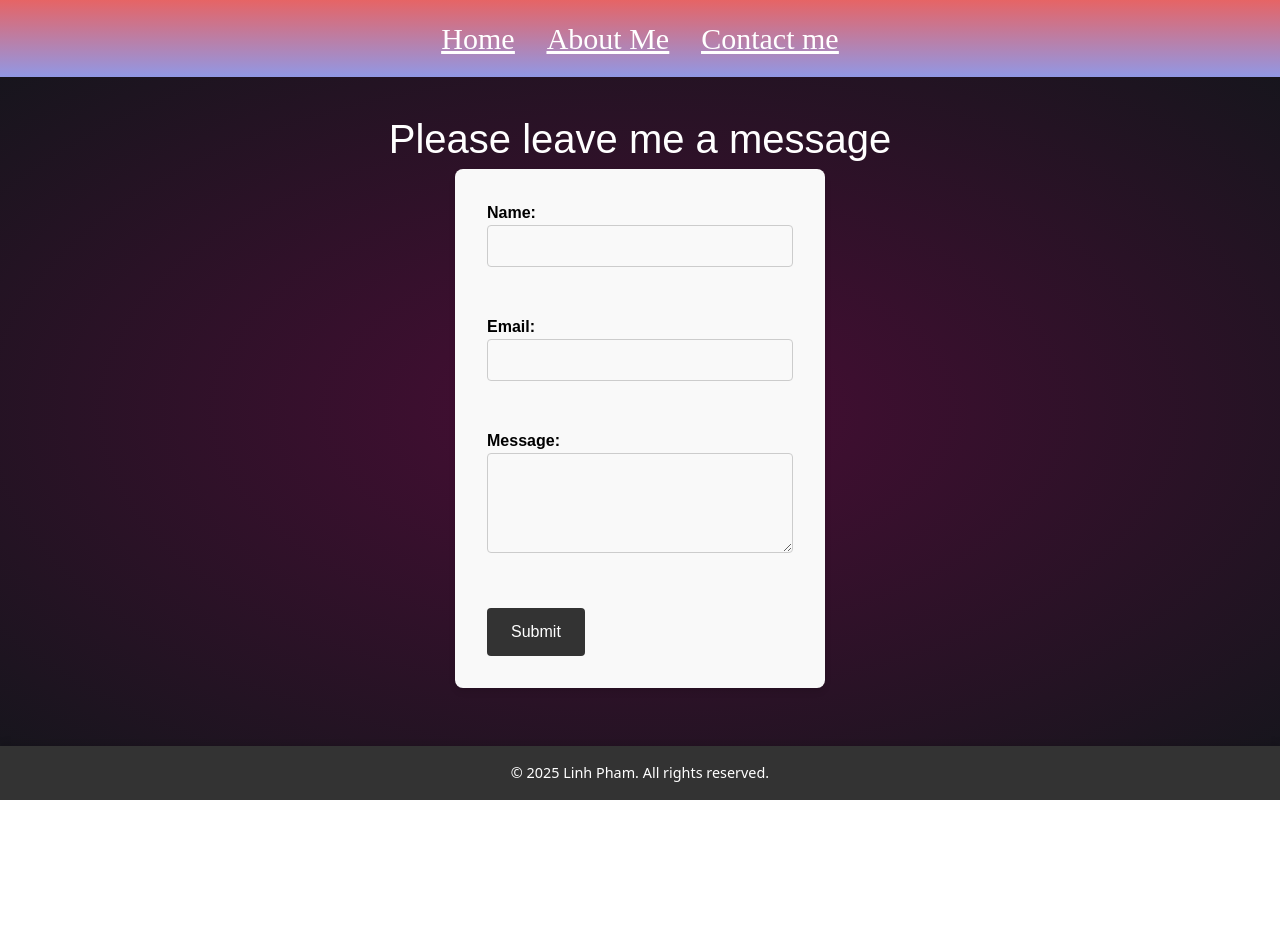
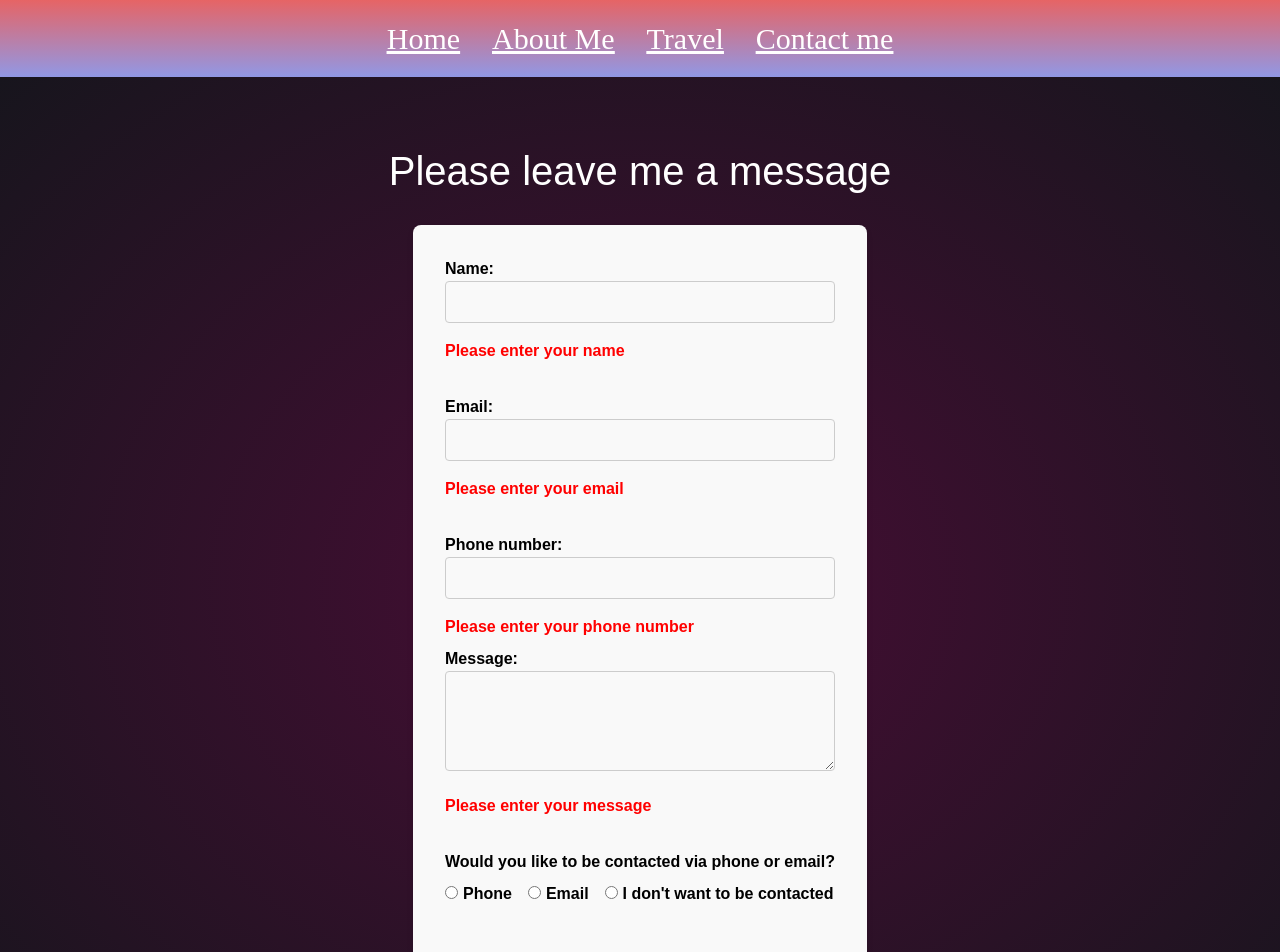
Before and after one commit to linh-pham19/personal-website, a React (Vite) app in the folder personal-website/: page /contact in a window 1280 px wide. Shown: the top 952 px of the page. Before the commit the page ends 800 px from the top, so only its background shows below. Built offline with nearby package versions, Linux system fonts and the light colour scheme.

Commit message:
completed form and form validations with css

```diff
--- a/personal-website/src/App.css
+++ b/personal-website/src/App.css
@@ -113,3 +113,14 @@ main {
 .form-button:hover {
   background-color: #555; /* Slightly lighter background on hover */
 }
+
+
+.label-wrapper {
+  display: flex; /* Use flexbox for alignment */
+
+  margin-bottom: 1rem; /* Add space below each label-wrapper */
+}
+
+input[type="radio"]{
+  margin: 0 5px 0 0; /* Add space to the right of the radio button */
+}
--- a/personal-website/src/App.tsx
+++ b/personal-website/src/App.tsx
@@ -4,6 +4,7 @@ import AboutMePage from './pages/AboutMePage';
 import HomePage from './pages/HomePage';
 import ContactMePage from './pages/ContactMePage';
 import Navbar from './components/Navbar';
+import TravelPage from './pages/TravelPage';
 
 
 function App() {
@@ -11,12 +12,13 @@ function App() {
   return (
     <>
       <BrowserRouter>
-        <Navbar/>
+        <Navbar />
         <main>
 
           <Routes>
+            <Route path="/" element={<HomePage />} />
             <Route path="/aboutme" element={<AboutMePage />} />
-            <Route path="/" element={<HomePage />} />
+            <Route path="/travel" element={<TravelPage />} />
             <Route path="/contact" element={<ContactMePage />} />
           </Routes>
         </main>
--- a/personal-website/src/components/Navbar.tsx
+++ b/personal-website/src/components/Navbar.tsx
@@ -13,6 +13,9 @@ function Navbar() {
                     <Link to="/aboutme">About Me</Link>
                 </li>
                 <li className='navbar-item'>
+                    <Link to="/travel">Travel</Link>
+                </li>
+                <li className='navbar-item'>
                     <Link to="/contact">Contact me</Link>
                 </li>
             </ul>
--- a/personal-website/src/pages/ContactMePage.tsx
+++ b/personal-website/src/pages/ContactMePage.tsx
@@ -1,29 +1,182 @@
-import React from 'react'
+import React, { useState } from 'react'
 
 function ContactMePage() {
+  // Define the type of error message
+  type ErrorMessages = {
+    name?: string;
+    email?: string;
+    phoneNumber?: string;
+    message?: string;
+    contactPreference?: string;
+  };
+
+  // Define the error message of each field if it is empty
+  const errorMessages: ErrorMessages = {
+    name: 'Please enter your name',
+    email: 'Please enter your email',
+    phoneNumber: 'Please enter your phone number',
+    message: 'Please enter your message',
+  };
+
+  // Define state variable of each field
+  const [name, setName] = useState('')
+  const [email, setEmail] = useState('')
+  const [phoneNumber, setPhoneNumber] = useState('')
+  const [message, setMessage] = useState('')
+  const [contactPreference, setContactPreference] = useState('')
+  const [errors, setErrors] = useState({
+    name: errorMessages.name,
+    email: errorMessages.email,
+    phoneNumber: errorMessages.phoneNumber,
+    message: errorMessages.message,
+  } as ErrorMessages);
+
+  // Validate form fields and print out errors if any
+  const validateForm = () => {
+    const newErrors: { name?: string, email?: string, phoneNumber?: string, message?: string, contactPreference?: string } = {};
+    if (!name.trim()) {
+      newErrors.name = errorMessages.name;
+    }
+    if (!email.trim()) {
+      newErrors.email = errorMessages.email;
+    } else if (!/\S+@\S+\.\S+/.test(email)) {
+      newErrors.email = 'Email is invalid.';
+    }
+    if (!phoneNumber.trim()) {
+      newErrors.phoneNumber = errorMessages.phoneNumber;
+    } else if (phoneNumber && !/^\d{10}$/.test(phoneNumber)) {
+      newErrors.phoneNumber = 'Phone number must be 10 digits.';
+    }
+    if (!message.trim()) {
+      newErrors.message = errorMessages.message;
+    }
+
+    if (contactPreference === '') {
+      newErrors.contactPreference = 'Please select a contact preference';
+    }
+
+    setErrors(newErrors);
+    return Object.keys(newErrors).length === 0; // Return true if no errors
+  }
+
+  const handleContactPreferenceChange = (value: string) => {
+    if (value === "No I don't want to be contacted") {
+      window.confirm(
+        "Are you sure you don\'t want to be contacted?"
+      );
+      // If the user confirms, set the contact preference to the selected value
+      setContactPreference(value);
+    }
+    setContactPreference(value); // Update the state if confirmed or for other options
+  };
+
+  // Handle form submission
+  const handleSubmit = (event: React.FormEvent) => {
+    event.preventDefault();
+
+    if (validateForm()) {
+      alert('Thank you for sending me a message!');
+      // Clear form fields after successful submission
+      setName('');
+      setEmail('');
+      setMessage('');
+      setPhoneNumber('');
+      setContactPreference('');
+      setErrors({});
+    }
+  };
+
   return (
-    <div>
-      <h1 style={{ fontSize: '40px' }}>Please leave me a message</h1>
-      <form className="contact-form">
+    <div className="contact-page">
+      <h1 className="contact-title">Please leave me a message</h1>
+      <form onSubmit={handleSubmit} className="contact-form">
         <label className="form-label">
           Name:
-          <input type="text" name="name" className="form-input" />
+          <input
+            type="text"
+            name="name"
+            className="form-input"
+            value={name}
+            onChange={(e) => setName(e.target.value)}
+          />
+          {errors.name && <p className="form-error" style={{ color: 'red' }}>{errors.name}</p>}
         </label>
         <br />
         <label className="form-label">
           Email:
-          <input type="email" name="email" className="form-input" />
+          <input
+            type="email"
+            name="email"
+            className="form-input"
+            value={email}
+            onChange={(e) => setEmail(e.target.value)}
+          />
+          {errors.email && <p className="form-error" style={{ color: 'red' }}>{errors.email}</p>}
         </label>
         <br />
         <label className="form-label">
+          Phone number:
+          <input
+            type="phoneNumber"
+            name="phoneNumber"
+            className="form-input"
+            value={phoneNumber}
+            onChange={(e) => setPhoneNumber(e.target.value)}
+          />
+          {errors.email && <p className="form-error" style={{ color: 'red' }}>{errors.phoneNumber}</p>}
+        </label>
+        <label className="form-label">
           Message:
-          <textarea name="message" className="form-textarea" />
+          <textarea
+            name="message"
+            className="form-textarea"
+            value={message}
+            onChange={(e) => setMessage(e.target.value)}
+          />
+          {errors.message && <p className="form-error" style={{ color: 'red' }}>{errors.message}</p>}
         </label>
+        <br />
+        <label className="form-label">
+          Would you like to be contacted via phone or email?
+        </label>
+        {errors.contactPreference && <p className="form-error" style={{ color: 'red' }}>{errors.contactPreference}</p>}
+        <div className="label-wrapper">
+          <label className="form-label">
+            <input
+              type="radio"
+              name="contactPreference"
+              value="Phone"
+              checked={contactPreference === 'Phone'}
+              onChange={(e) => handleContactPreferenceChange(e.target.value)}
+            />
+            Phone
+          </label>
+          <label className="form-label" style={{ marginLeft: '1rem' }}>
+            <input
+              type="radio"
+              name="contactPreference"
+              value="Email"
+              checked={contactPreference === 'Email'}
+              onChange={(e) => handleContactPreferenceChange(e.target.value)}
+            />
+            Email
+          </label>
+          <label className="form-label" style={{ marginLeft: '1rem' }}>
+            <input
+              type="radio"
+              name="contactPreference"
+              value="No I don't want to be contacted"
+              checked={contactPreference === 'No I don\'t want to be contacted'}
+              onChange={(e) => handleContactPreferenceChange(e.target.value)}
+            />
+            I don't want to be contacted
+          </label>
+        </div>
         <br />
         <button type="submit" className="form-button">Submit</button>
       </form>
     </div>
-  )
+  );
 }
 
-export default ContactMePage
+export default ContactMePage;
--- /dev/null
+++ b/personal-website/src/pages/TravelPage.tsx
@@ -0,0 +1,9 @@
+import React from 'react'
+
+export default function TravelPage() {
+  return (
+    <div>
+      I love traveling!
+    </div>
+  )
+}
```
